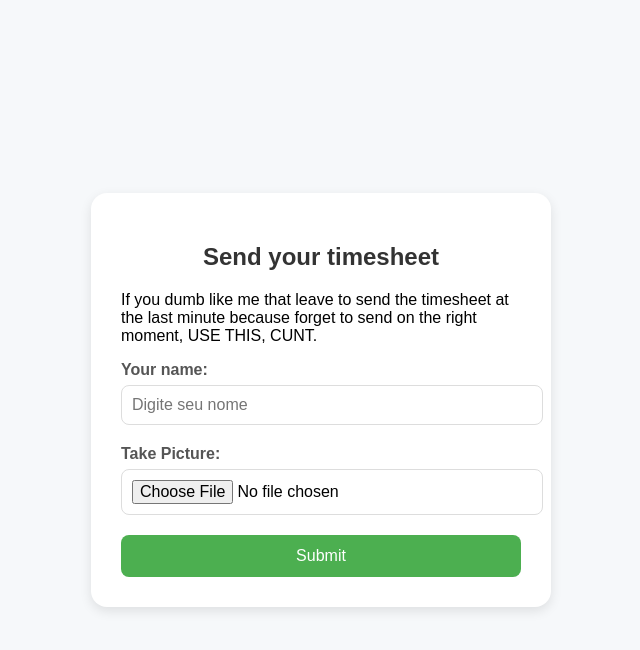
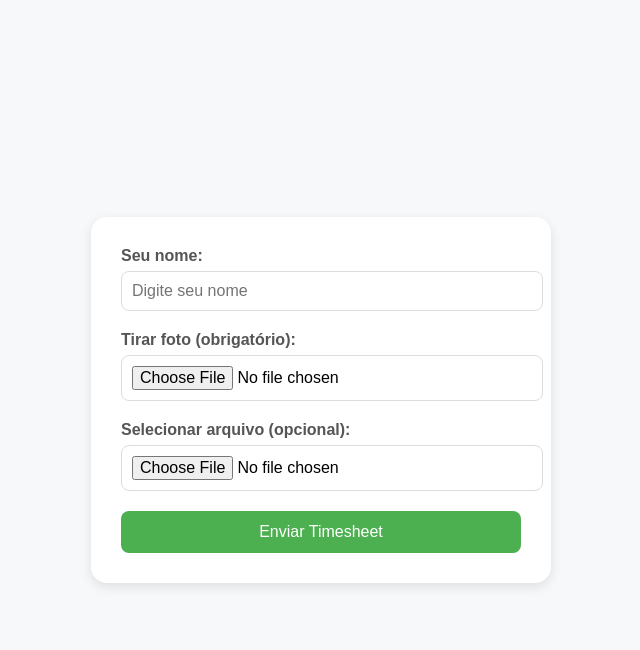
Before and after one commit to llthorzinholl/email_sender, a Flask app: page / in a window 1280 px wide. Shown: the top 650 px of the page, without its empty margins (319-959 px from the left). Run offline with Flask 3, Linux system fonts and the light colour scheme.

Commit message:
Adiciona botão opcional para seleção de arquivo e atualiza backend

```diff
--- a/templates/index.html
+++ b/templates/index.html
@@ -67,17 +67,34 @@
 </head>
 <body>
   <div class="container">
-    <h2>Send your timesheet</h2>
-    <p>If you dumb like me that leave to send the timesheet at the last minute because forget to send on the right moment, USE THIS, CUNT.</p>
     <form method="POST" enctype="multipart/form-data">
-      <label for="nome">Your name:</label>
-      <input type="text" name="nome" id="nome" placeholder="Digite seu nome" required />
+      <label for="nome">Seu nome:</label>
+      <input
+        type="text"
+        name="nome"
+        id="nome"
+        placeholder="Digite seu nome"
+        required />
 
-      <label for="imagem">Take Picture:</label>
-      <input type="file" name="imagem" id="imagem" accept="image/*" required />
+      <label for="foto_camera">Tirar foto (obrigatório):</label>
+      <input
+        type="file"
+        name="foto_camera"
+        id="foto_camera"
+        accept="image/*"
+        capture
+        required />
 
-      <button type="submit">Submit</button>
+      <label for="arquivo_opcional">Selecionar arquivo (opcional):</label>
+      <input
+        type="file"
+        name="arquivo_opcional"
+        id="arquivo_opcional"
+        accept="image/*" />
+
+      <button type="submit">Enviar Timesheet</button>
     </form>
+
   </div>
 </body>
 </html>
```
Also changed, not shown: api/index.py (+20 -5 lines).
